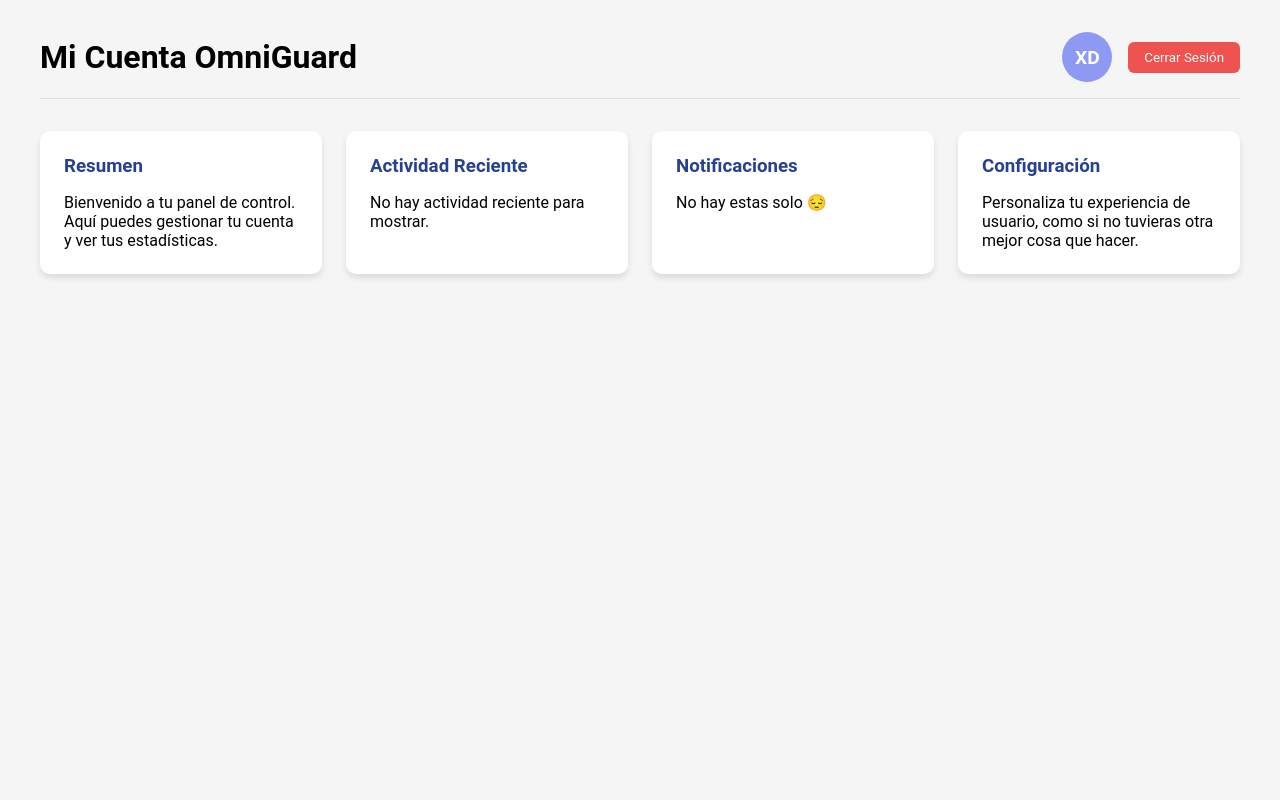
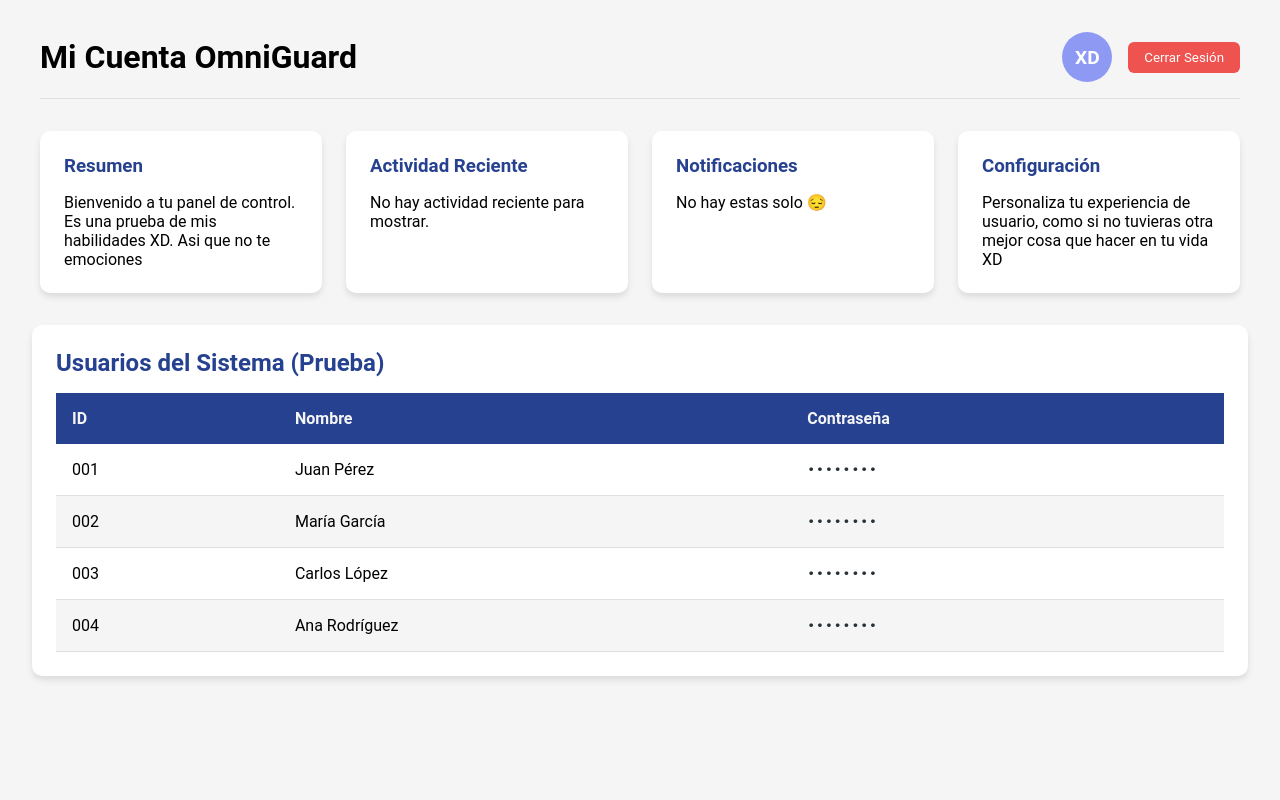
Before and after one commit to EfrenDaMo/OmniGuard, a Python web app: template src/templates/dashboard.html in a window 1280 px wide. Run offline with Jinja, Linux system fonts and the light colour scheme; the template is opened without the code that fills it, so the values that code supplies are empty.

Commit message:
Se arreglo algunos errores ortograficos y de sintaxis, se le dio mejor formato para que tenga una mejor legibilidad, se agrego una tabla para colocar  Usuarios del sistema para pruebas

```diff
--- a/src/static/style_dashboard.css
+++ b/src/static/style_dashboard.css
@@ -1,18 +1,18 @@
-/* colores generales */
+/* Colores generales la idea se lo robe a un video de Youtube */
 :root {
-    --primary-color: #5c6bc0;
-    --primary-light: #8e99f3;
-    --primary-dark: #26418f;
-    --secondary-color: #26a69a;
-    --text-dark: #263238;
-    --text-light: #f5f5f5;
-    --bg-light: #f5f5f5;
-    --error-color: #ef5350;
-    --success-color: #66bb6a;
-    --card-shadow: 0 4px 6px rgba(0,0,0,0.1);
+    --primary-color: #5c6bc0; /* Color principal */
+    --primary-light: #8e99f3; /* Color claro del principal */
+    --primary-dark: #26418f; /* Color oscuro del principal */
+    --secondary-color: #26a69a; /* Color secundario */
+    --text-dark: #263238; /* Color de texto oscuro */
+    --text-light: #f5f5f5; /* Color de texto claro */
+    --bg-light: #f5f5f5; /* Color de fondo claro */
+    --error-color: #ef5350; /* Color de error */
+    --success-color: #66bb6a; /* Color de éxito */
+    --card-shadow: 0 4px 6px rgba(0, 0, 0, 0.1); /* Sombra de las tarjetas */
 }
 
-/* estilos generales */
+/* Estilos generales */
 * {
     box-sizing: border-box;
     margin: 0;
@@ -20,27 +20,31 @@
     font-family: 'Roboto', sans-serif;
 }
 
-/* estilos del dashboard */
+/* Estilos del dashboard */
 body {
     background-color: var(--bg-light);
     min-height: 100vh;
     padding: 2rem;
 }
 
-/* estilos del header */
+/* Estilos del contenedor principal */
 .dashboard {
     max-width: 1200px;
     margin: 0 auto;
     animation: fadeIn 0.5s ease;
 }
 
-/* animaciones */
+/* Animación al entrar al dashboard */
 @keyframes fadeIn {
-    from { opacity: 0; }
-    to { opacity: 1; }
+    from {
+        opacity: 0;
+    }
+    to {
+        opacity: 1;
+    }
 }
 
-/* estilos del header */
+/* Estilos del header */
 .header {
     display: flex;
     justify-content: space-between;
@@ -50,14 +54,14 @@ body {
     border-bottom: 1px solid #e0e0e0;
 }
 
-/* estilos de la información del usuario */
+/* Estilos de la información del usuario */
 .user-info {
     display: flex;
     align-items: center;
     gap: 1rem;
 }
 
-/* estilos del avatar */
+/* Estilos del avatar */
 .avatar {
     width: 50px;
     height: 50px;
@@ -71,7 +75,7 @@ body {
     font-size: 1.2rem;
 }
 
-/* estilos del nombre del usuario */
+/* Estilos del botón de logout */
 .logout-btn {
     background-color: var(--error-color);
     color: white;
@@ -82,19 +86,20 @@ body {
     transition: all 0.3s ease;
 }
 
-/* estilos del botón de logout al pasar el mouse sobre ellos */
+/* Estilos del botón de logout al pasar el mouse */
 .logout-btn:hover {
     background-color: #d32f2f;
 }
 
-/* estilos de las tarjetas */
+/* Estilos de las tarjetas */
 .cards-container {
     display: grid;
     grid-template-columns: repeat(auto-fill, minmax(280px, 1fr));
     gap: 1.5rem;
+    margin-bottom: 2rem;
 }
 
-/* estilos de las tarjetas */
+/* Estilos individuales de las tarjetas */
 .card {
     background-color: white;
     border-radius: 10px;
@@ -103,18 +108,85 @@ body {
     transition: transform 0.3s ease;
 }
 
-/* estilos de las tarjetas al pasar el mouse sobre ellas */
+/* Estilos de las tarjetas al pasar el mouse */
 .card:hover {
     transform: translateY(-5px);
 }
 
-/* estilos de las tarjetas */
+/* Estilos de los títulos de las tarjetas */
 .card h3 {
     color: var(--primary-dark);
     margin-bottom: 1rem;
 }
 
-/* estilos de las tarjetas */
+/* Contenedor de la tabla */
+.table-container {
+    background-color: white;
+    border-radius: 10px;
+    padding: 1.5rem;
+    box-shadow: var(--card-shadow);
+    margin-top: 2rem;
+}
+
+/* Título de la tabla */
+.table-container h2 {
+    color: var(--primary-dark);
+    margin-bottom: 1rem;
+}
+
+/* Estilos de la tabla */
+.tabla-datos {
+    width: 100%;
+    border-collapse: collapse;
+    margin-top: 1rem;
+}
+
+/* Estilos de la cabecera de la tabla */
+.tabla-datos thead {
+    background-color: var(--primary-dark);
+    color: var(--text-light);
+}
+
+/* Estilos de las celdas de la cabecera de la tabla */
+.tabla-datos th {
+    padding: 1rem;
+    text-align: left;
+    font-weight: 600;
+}
+
+/* Estilos de las filas de la tabla */
+.tabla-datos td {
+    padding: 1rem;
+    border-bottom: 1px solid #e0e0e0;
+}
+
+/* Estilos de las filas pares de la tabla */
+.tabla-datos tr:nth-child(even) {
+    background-color: var(--bg-light);
+}
+
+/* Estilos de las filas al pasar el mouse sobre ellas */
+.tabla-datos tr:hover {
+    background-color: var(--primary-light);
+    transition: background-color 0.3s ease;
+}
+
+/* Estilos de los botones */
+.contrasena {
+    font-family: monospace;
+    letter-spacing: 1px;
+    color: var(--text-dark);
+}
+
+/* Estilos del footer */
+footer {
+    text-align: center;
+    padding: 1rem;
+    margin-top: 2rem;
+    color: var(--text-dark);
+}
+
+/* Parte de diseño responsivo, 100 en mi calificacion si llego hasta aqui y vio esto XD*/
 @media (max-width: 768px) {
     body {
         padding: 1rem;
@@ -125,4 +197,13 @@ body {
         align-items: flex-start;
         gap: 1rem;
     }
+
+    .cards-container {
+        grid-template-columns: 1fr;
+    }
+
+    .tabla-datos {
+        display: block;
+        overflow-x: auto;
+    }
 }
--- a/src/templates/dashboard.html
+++ b/src/templates/dashboard.html
@@ -9,6 +9,7 @@
     <body>
         <!-- Contenedor principal -->
         <div class="dashboard">
+
             <!-- Encabezado -->
             <div class="header">
                 <h1>Mi Cuenta OmniGuard</h1>
@@ -22,12 +23,13 @@
 
             <!-- Contenedor de tarjetas -->
             <div class="cards-container">
+
                 <!-- Tarjetas -->
                 <div class="card">
                     <h3>Resumen</h3>
                     <p>
-                Bienvenido a tu panel de control. Aquí puedes gestionar tu cuenta y
-                ver tus estadísticas.
+                        Bienvenido a tu panel de control. Es una prueba de mis habilidades XD.
+                        Asi que no te emociones
                     </p>
                 </div>
 
@@ -44,13 +46,57 @@
                 <div class="card">
                     <h3>Configuración</h3>
                     <p>
-                Personaliza tu experiencia de usuario, como si no tuvieras otra
-                mejor cosa que hacer.
+                        Personaliza tu experiencia de usuario,
+                        como si no tuvieras otra mejor cosa que hacer en tu vida XD
                     </p>
                 </div>
             </div>
         </div>
 
+        <!-- Contenedor de la tabla -->
+        <div class="table-container">
+            <h2>Usuarios del Sistema (Prueba)</h2>
+            <table class="tabla-datos">
+
+                <!-- Encabezado de la tabla -->
+                <thead>
+                    <tr>
+                        <th>ID</th>
+                        <th>Nombre</th>
+                        <th>Contraseña</th>
+                    </tr>
+                </thead>
+
+                <!-- Cuerpo de la tabla -->
+                <!-- Aquí se pueden agregar más filas según sea necesario -->
+                <tbody>
+                    <tr>
+                        <td>001</td>
+                        <td>Juan Pérez</td>
+                        <td class="contrasena">••••••••</td>
+                    </tr>
+
+                    <tr>
+                        <td>002</td>
+                        <td>María García</td>
+                        <td class="contrasena">••••••••</td>
+                    </tr>
+
+                    <tr>
+                        <td>003</td>
+                        <td>Carlos López</td>
+                        <td class="contrasena">••••••••</td>
+                    </tr>
+
+                    <tr>
+                        <td>004</td>
+                        <td>Ana Rodríguez</td>
+                        <td class="contrasena">••••••••</td>
+                    </tr>
+                </tbody>
+            </table>
+        </div>
+
         <script src="../static/script_dashboard.js"></script>
     </body>
 </html>
```
Lines whose indentation alone changed are shown as unchanged.
